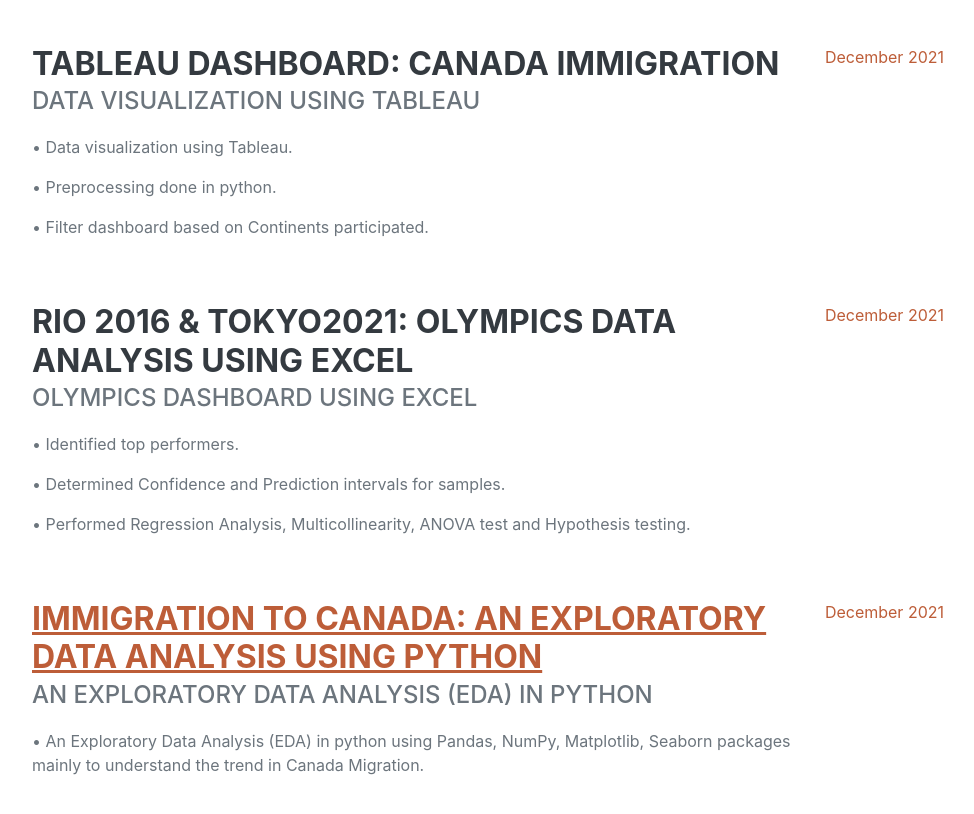
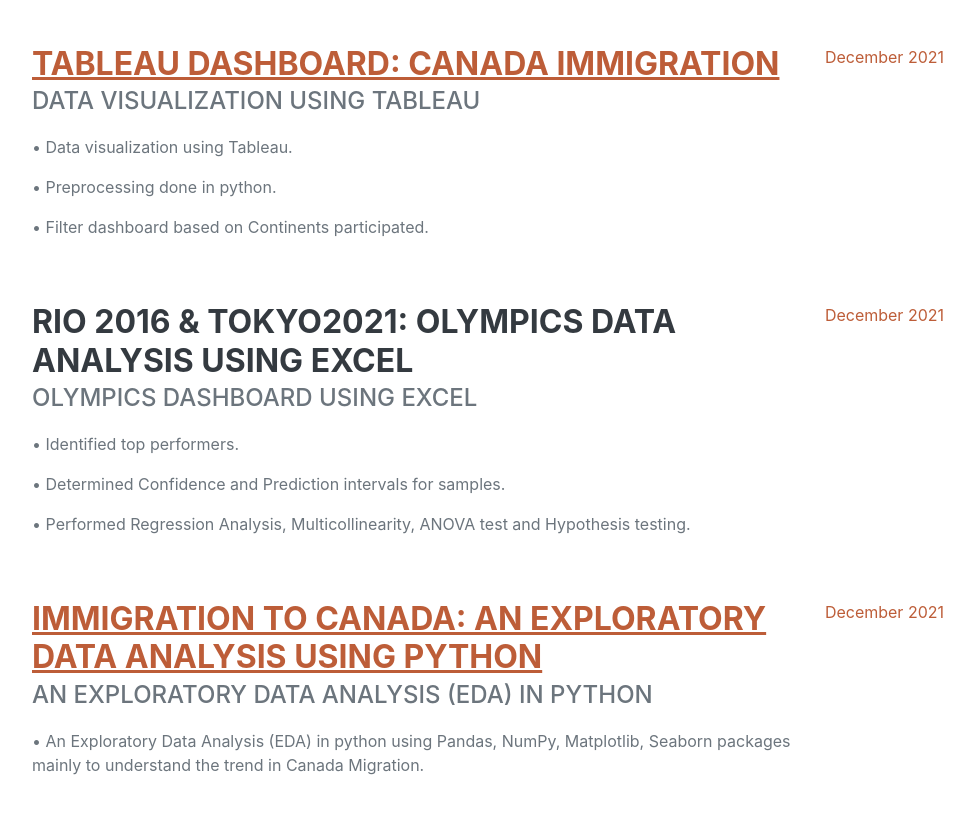
Before and after one commit to AlluNiya/AlluNiya.github.io, a plain HTML site: page index.html in a window 1280 px wide. Shown: the part 1917-2731 px from the top of the page, without its empty margins (288-1262 px from the left). Drawn offline with nearby package versions, Linux system fonts and the light colour scheme; a web font is replaced by a local one.

Commit message:
Update index.html

```diff
--- a/index.html
+++ b/index.html
@@ -106,7 +106,7 @@
 
                  <div class="d-flex flex-column flex-md-row justify-content-between mb-5">
                         <div class="flex-grow-1">
-                            <h3 class="mb-0">Tableau Dashboard: Canada Immigration</h3>
+                            <h3 class="mb-0"><a href="https://medium.com/@alluniya26/immigration-to-canada-1980-2013-visualization-using-tableau-2f77921465cd">Tableau Dashboard: Canada Immigration</a></h3>
                             <div class="subheading mb-3">Data visualization using Tableau</div>
                             <p>• Data visualization using Tableau.   </p>
                             <p>• Preprocessing done in python. </p>
```
